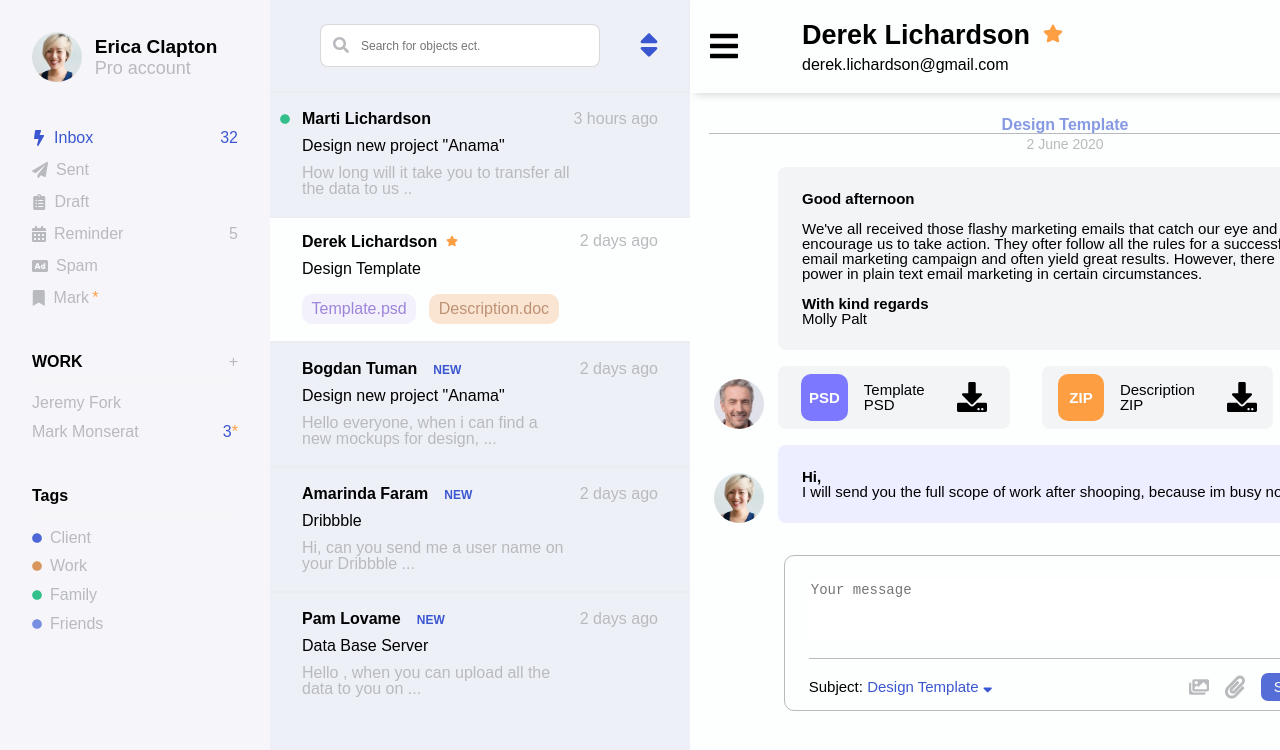
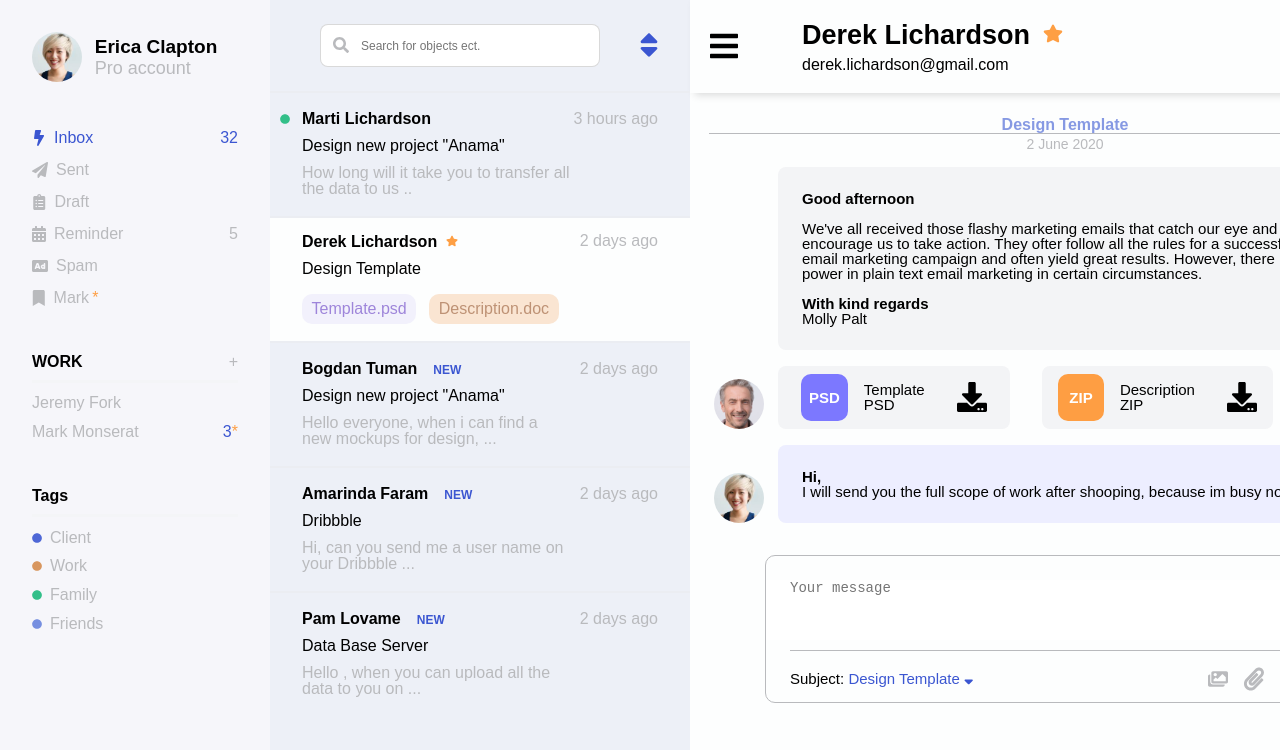
Before and after one commit to NicolasVid/Reecall, a React app: page / in a window 1280 px wide. Shown: the top 750 px of the page. Built offline with nearby package versions, Linux system fonts and the light colour scheme.

Commit message:
chat input width

```diff
--- a/src/components/Chat/chat.scss
+++ b/src/components/Chat/chat.scss
@@ -147,18 +147,19 @@
 
     .chat-input {
         margin: 2rem auto;
-        width: 75%;
+        width: 80%;
         border: 1px solid vars.$toolbar-text-color;
         border-radius: 10px;
         font-size: 15px;
 
         &__value {
-            margin: 1.5rem 1.5rem 0.5rem 1.5rem;
-            width: 500px;
+            padding: 0 1.5rem 0.5rem 1.5rem;
+            width: 100%;
             border: none;
             font-size: 14px;
             height: 60px;
             resize: none;
+            margin-top: 1.5rem;
         }
 
         &__footer {
```
